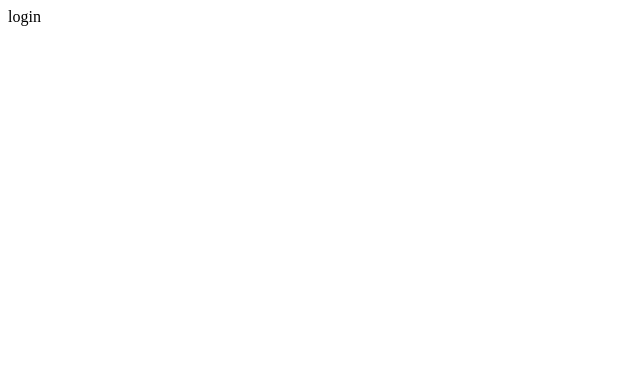
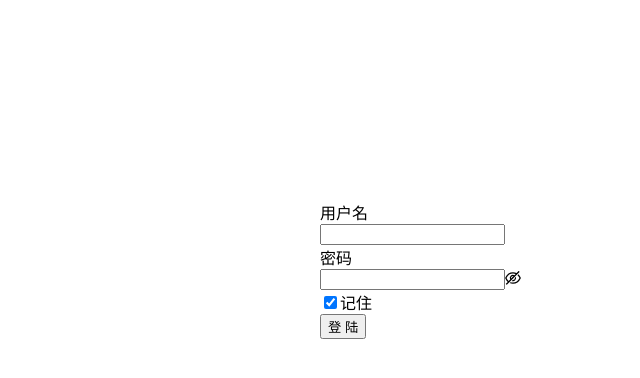
Before and after one commit to ZoeLeee/mywebserver, a React app: page /login in a window 1280 px wide. Shown: the top 378 px of the page, without its empty margins (0-640 px from the left). Built offline with nearby package versions, Linux system fonts and the light colour scheme.

Commit message:
登陆页面和登陆判断

```diff
--- a/package.json
+++ b/package.json
@@ -4,7 +4,7 @@
   "description": "",
   "main": "app.js",
   "scripts": {
-    "dev2": "pm2 start app.js --watch",
+    "dev2": "nodemon app.js --ignore node_modules",
     "dev": "node app.js",
     "start": "webpack-dev-server --config ./config/webpack.dev.js",
     "build": "npm run build:client && npm run build:server",
@@ -25,6 +25,7 @@
     "@types/react": "^16.0.13",
     "@types/react-dom": "^16.0.1",
     "antd": "^4.3.0",
+    "axios": "^0.19.2",
     "cookies": "^0.7.3",
     "ejs": "^3.1.3",
     "express": "^4.17.1",
--- a/src/AppStore.ts
+++ b/src/AppStore.ts
@@ -1,7 +1,11 @@
 import { observable } from "mobx";
 
-class AppStore{
-  @observable isLogin:false
+export class AppStore {
+  @observable isLogin = false
+  constructor() {
+    if (typeof window !== 'undefined')
+      this.isLogin = !!localStorage.getItem('user_info');
+  }
 }
 
-export const appStore=new AppStore();
+export const appStore = new AppStore();
--- a/src/components/home/index.tsx
+++ b/src/components/home/index.tsx
@@ -11,17 +11,25 @@ import { observer } from "mobx-react";
 
 
 import './index.less'
+import { AppStore } from './../../AppStore';
+import { Redirect } from "react-router";
+import { useStores } from './../../utils/useStores';
 
 const { Header, Content, Footer, Sider } = Layout;
 const { SubMenu } = Menu;
 
 const Home = () => {
 
-  const [collapsed, setCollapsed] = useState(false)
+  const [collapsed, setCollapsed] = useState(false);
+  const {store}=useStores() as Record<string,AppStore>;
+
   const onCollapse = collapsed => {
     setCollapsed(collapsed);
   };
 
+  if(!store.isLogin){
+    return (<Redirect to='/login' />)
+  }
   return (
     <Layout style={{ minHeight: '100vh' }}>
       <Sider collapsible collapsed={collapsed} onCollapse={onCollapse}>
--- /dev/null
+++ b/src/components/login/index.less
@@ -0,0 +1,12 @@
+.login{
+  &>div{
+    position: fixed;
+    left: 0;
+    right: 0;
+    top: 0;
+    bottom: 0;
+    margin: auto;
+    width: 50%;
+    height: 50%;
+  }
+}
--- a/src/components/login/index.tsx
+++ b/src/components/login/index.tsx
@@ -1,11 +1,89 @@
-import React, { Component } from 'react'
+import React, { useState } from 'react'
+import { Form, Input, Button, Checkbox } from 'antd';
+import './index.less';
+import { AppStore } from './../../AppStore';
+import { useStores } from './../../utils/useStores';
+import { ReqApi } from './../../utils/hosts';
+import {  Post } from './../../utils/request';
 
-const Login=()=>{
+const layout = {
+  labelCol: { span: 8 },
+  wrapperCol: { span: 16 },
+};
+const tailLayout = {
+  wrapperCol: { offset: 8, span: 16 },
+};
+
+const Login = (props) => {
+  const [uname,setUname]= useState("");
+  const [pwd,setPwd]= useState("");
+  const {store}=useStores() as Record<string,AppStore>;
+
+  const onFinish = values => {
+    console.log('Success:', values);
+  };
+
+  const onFinishFailed = errorInfo => {
+    console.log('Failed:', errorInfo);
+  };
+  const changeName=(e:React.ChangeEvent<HTMLInputElement>)=>{
+    setUname(e.currentTarget.value)
+  }
+
+  const changePwd=(e:React.ChangeEvent<HTMLInputElement>)=>{
+    setPwd(e.currentTarget.value)
+  }
+
+  const login=async ()=>{
+    let data=await Post(ReqApi.Login,{
+      uname,
+      pwd
+    })
+    if(data.code===0){
+      localStorage.setItem('user_info',JSON.stringify(data.userInfo));
+      store.isLogin=true;
+      props.history.push("/");
+    }
+  }
+
   return (
-    <div>
-      login
+    <div className="login">
+      <div>
+        <Form
+          {...layout}
+          name="basic"
+          initialValues={{ remember: true }}
+          onFinish={onFinish}
+          onFinishFailed={onFinishFailed}
+        >
+          <Form.Item
+            label="用户名"
+            name="username"
+            rules={[{ required: true, message: 'Please input your username!' }]}
+          >
+            <Input value={uname} onChange={changeName} />
+          </Form.Item>
+
+          <Form.Item
+            label="密码"
+            name="password"
+            rules={[{ required: true, message: 'Please input your password!' }]}
+          >
+            <Input.Password value={pwd} onChange={changePwd} />
+          </Form.Item>
+
+          <Form.Item {...tailLayout} name="remember" valuePropName="checked">
+            <Checkbox>记住</Checkbox>
+          </Form.Item>
+
+          <Form.Item {...tailLayout}>
+            <Button type="primary" htmlType="submit" onClick={login}>
+              登陆
+            </Button>
+          </Form.Item>
+        </Form>
+      </div>
     </div>
   )
 }
-
-export default Login;
+export default  Login;
--- a/src/server-entry.tsx
+++ b/src/server-entry.tsx
@@ -19,3 +19,5 @@ const Com = (stores, routerContext = {}, url: string) => {
 }
 
 export default Com;
+
+export {appStore}
--- /dev/null
+++ b/src/utils/hosts.ts
@@ -0,0 +1,11 @@
+export const ReqApi={
+  Login:"/login",
+  Register:"/register",
+  LoginOut:"/loginout",
+  LoginStatus:"/loginstatus",
+  Update:"/update",
+  Write:"/write",
+  Article:"/article",
+  Upload:"/upload",
+  Articles:"/articles",
+}
--- /dev/null
+++ b/src/utils/request.ts
@@ -0,0 +1,10 @@
+import axios from 'axios';
+
+export const RequestServer = axios.create({
+  baseURL:"http://localhost:3000"
+});
+
+export async function Post(url:string,data:any){
+  let res=await RequestServer.post(url,data);
+  return res.data;
+}
--- /dev/null
+++ b/src/utils/useStores.ts
@@ -0,0 +1,7 @@
+
+import React from "react"
+import { MobXProviderContext } from 'mobx-react'
+
+export function useStores() {
+  return React.useContext(MobXProviderContext)
+}
--- a/tsconfig.json
+++ b/tsconfig.json
@@ -10,6 +10,7 @@
     "noImplicitReturns": true,
     "noImplicitThis": true,
     "esModuleInterop":true,
+    "experimentalDecorators": true
     // "noImplicitAny": true,
     // "strictNullChecks": true
   },
```
Also changed, not shown: app.js (+5 -4 lines).
